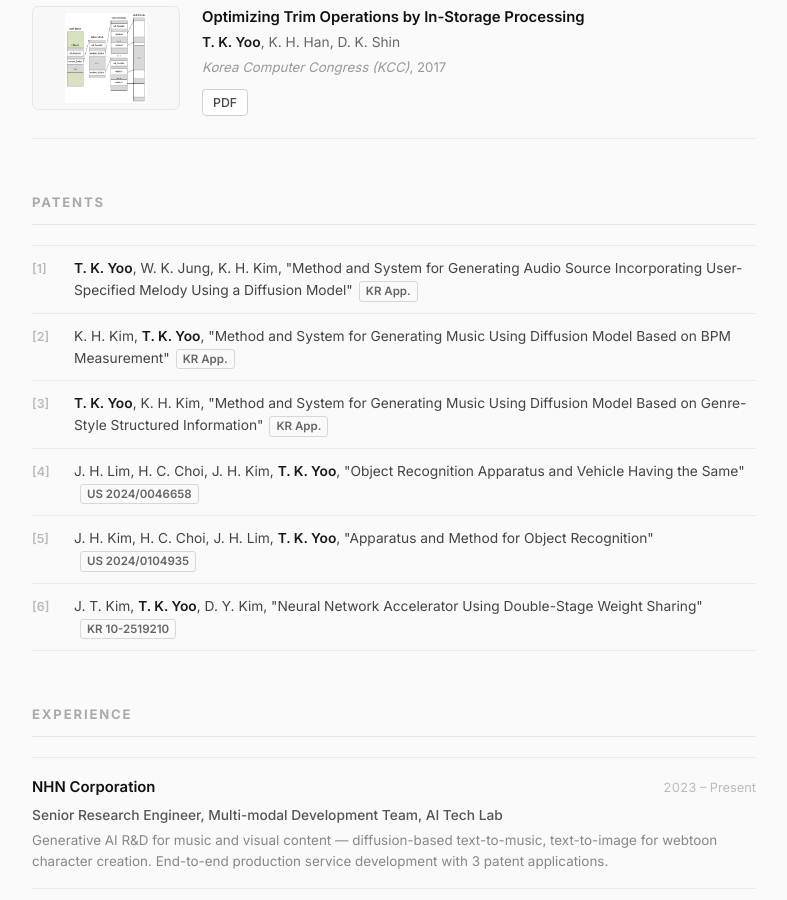
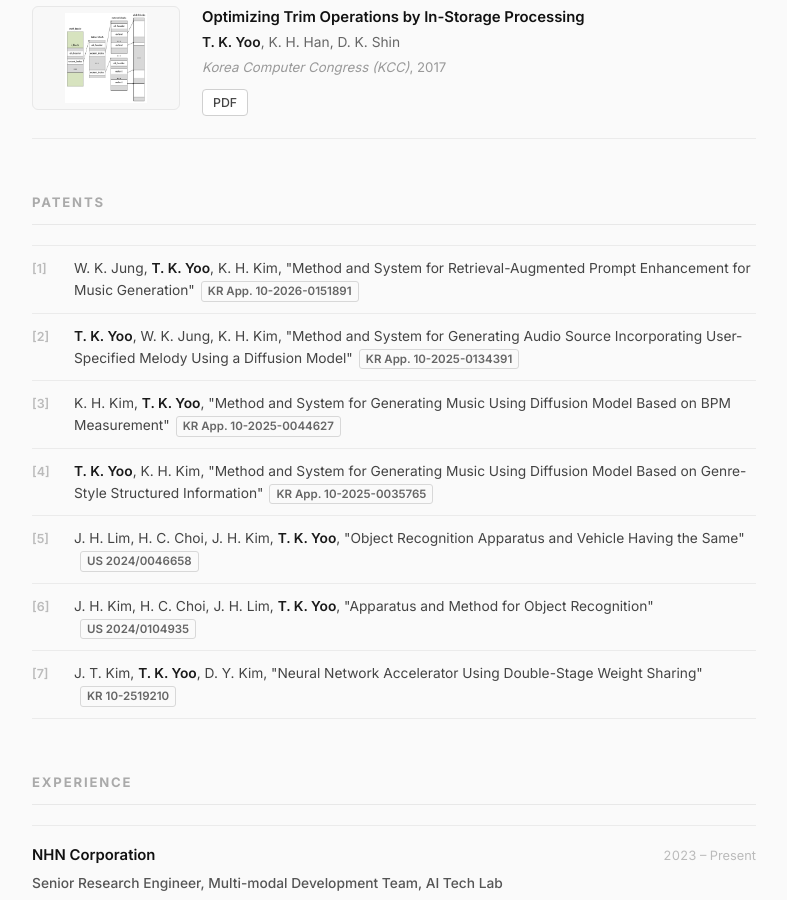
Before and after one commit to tkayyoo/tkayyoo.github.io, a Jekyll site: the page built from index.html, in a window 1280 px wide and 900 px high, scrolled down 1458 px. Shown: the whole window, without its empty margins (246-1033 px from the left). Built offline with Jekyll 4.4.1, drawn with Linux system fonts in a browser that asks for light colours.

Commit message:
[TK] patent application number added & CV button added

```diff
--- a/index.html
+++ b/index.html
@@ -127,15 +128,19 @@
     <ul class="patent-list">
 
       <li class="patent-item">
-        <span><strong>T. K. Yoo</strong>, W. K. Jung, K. H. Kim, "Method and System for Generating Audio Source Incorporating User-Specified Melody Using a Diffusion Model"<span class="patent-tag">KR App.</span></span>
+        <span>W. K. Jung, <strong>T. K. Yoo</strong>, K. H. Kim, "Method and System for Retrieval-Augmented Prompt Enhancement for Music Generation"<span class="patent-tag">KR App. 10-2026-0151891</span></span>
       </li>
 
       <li class="patent-item">
-        <span>K. H. Kim, <strong>T. K. Yoo</strong>, "Method and System for Generating Music Using Diffusion Model Based on BPM Measurement"<span class="patent-tag">KR App.</span></span>
+        <span><strong>T. K. Yoo</strong>, W. K. Jung, K. H. Kim, "Method and System for Generating Audio Source Incorporating User-Specified Melody Using a Diffusion Model"<span class="patent-tag">KR App. 10-2025-0134391</span></span>
       </li>
 
       <li class="patent-item">
-        <span><strong>T. K. Yoo</strong>, K. H. Kim, "Method and System for Generating Music Using Diffusion Model Based on Genre-Style Structured Information"<span class="patent-tag">KR App.</span></span>
+        <span>K. H. Kim, <strong>T. K. Yoo</strong>, "Method and System for Generating Music Using Diffusion Model Based on BPM Measurement"<span class="patent-tag">KR App. 10-2025-0044627</span></span>
+      </li>
+
+      <li class="patent-item">
+        <span><strong>T. K. Yoo</strong>, K. H. Kim, "Method and System for Generating Music Using Diffusion Model Based on Genre-Style Structured Information"<span class="patent-tag">KR App. 10-2025-0035765</span></span>
       </li>
 
       <li class="patent-item">
```
Also changed, not shown: other parts of index.html (+1 -0 lines), 3 other files.
